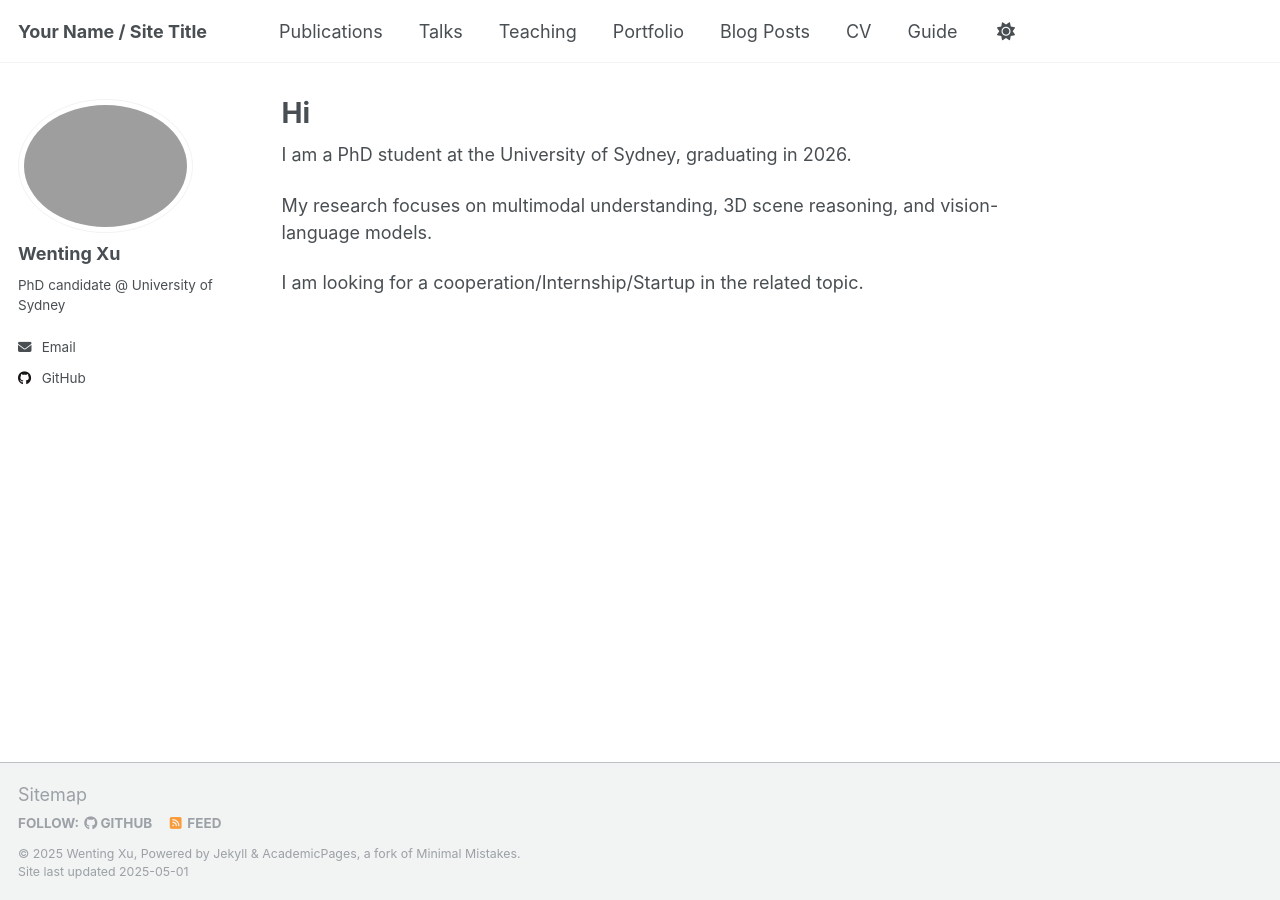
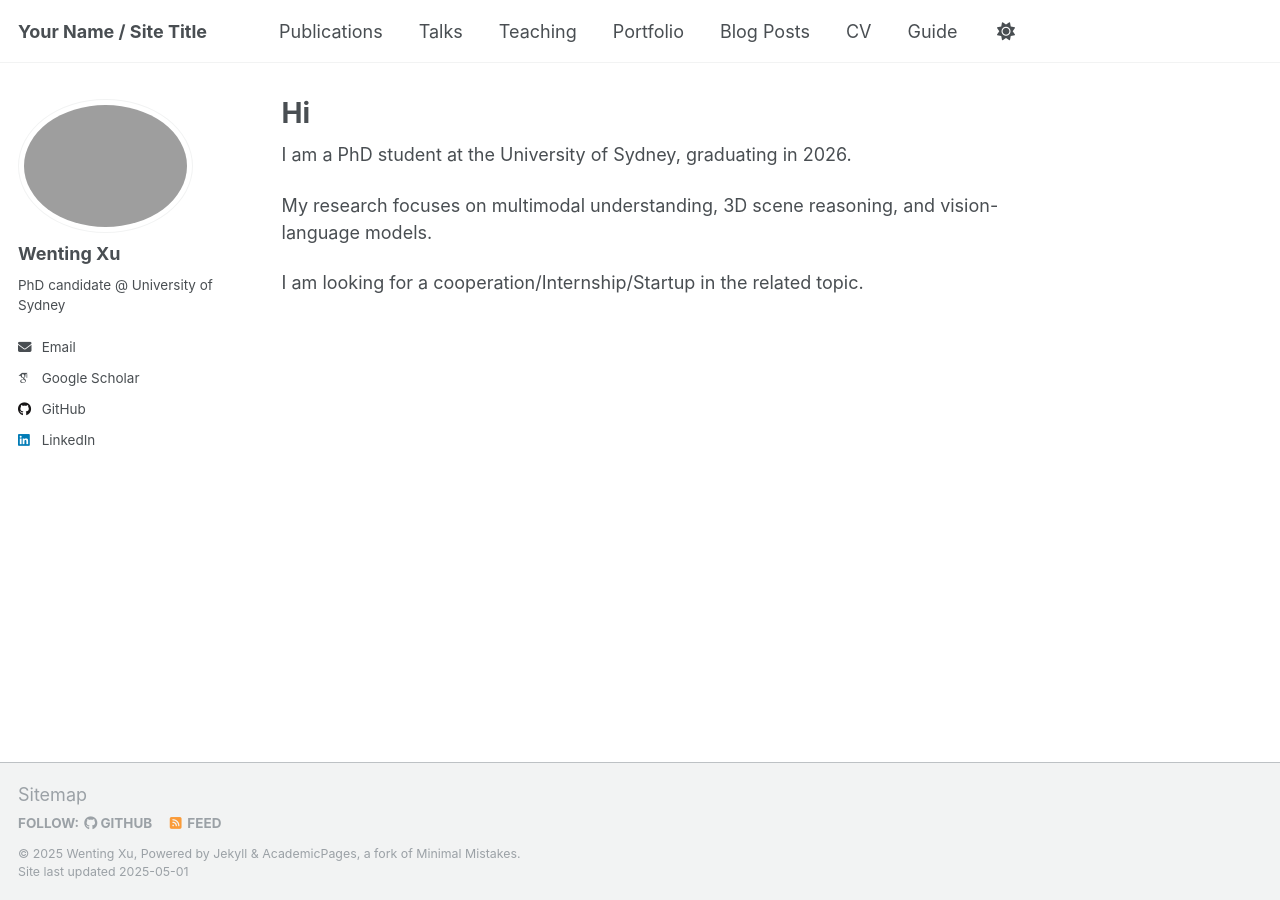
Before and after one commit to WentingXu3o3/wentingxu3o3.github.io, a Jekyll site: the page built from _pages/about.md, in a window 1280 px wide. Built offline with Jekyll 4.4.1, drawn with Linux system fonts in a browser that asks for light colours; some web fonts are replaced; part of the change alters nothing that is shown.

Commit message:
Update _config.yml

```diff
--- a/_config.yml
+++ b/_config.yml
@@ -34,7 +34,7 @@ author:
   # Academic websites
   academia         : # URL
   arxiv            : # URL - Update with the correct link to your profile
-  googlescholar    : #"https://scholar.google.com/citations?user=PS_CX0AAAAAJ"
+  googlescholar    : "https://scholar.google.com/citations?user=VKwtwKwAAAAJ&hl=en"
   impactstory      : # URL
   orcid            : #"http://orcid.org/yourorcidurl"
   semantic         : # URL
@@ -60,7 +60,7 @@ author:
   keybase          : # Username
   instagram        : # Username
   lastfm           : # Username
-  linkedin         : # Username
+  linkedin         : www.linkedin.com/in/wtxu
   mastodon         : # URL
   medium           : # URL
   pinterest        : # Username
```
